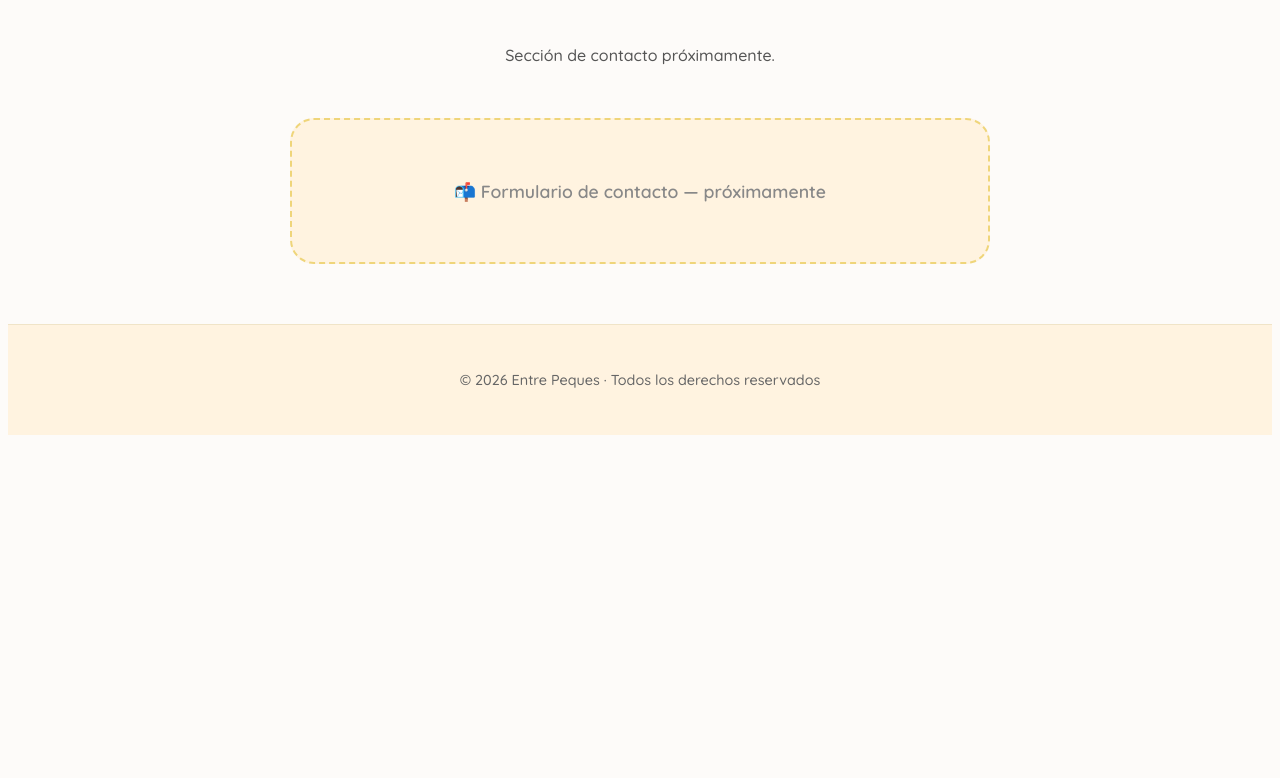
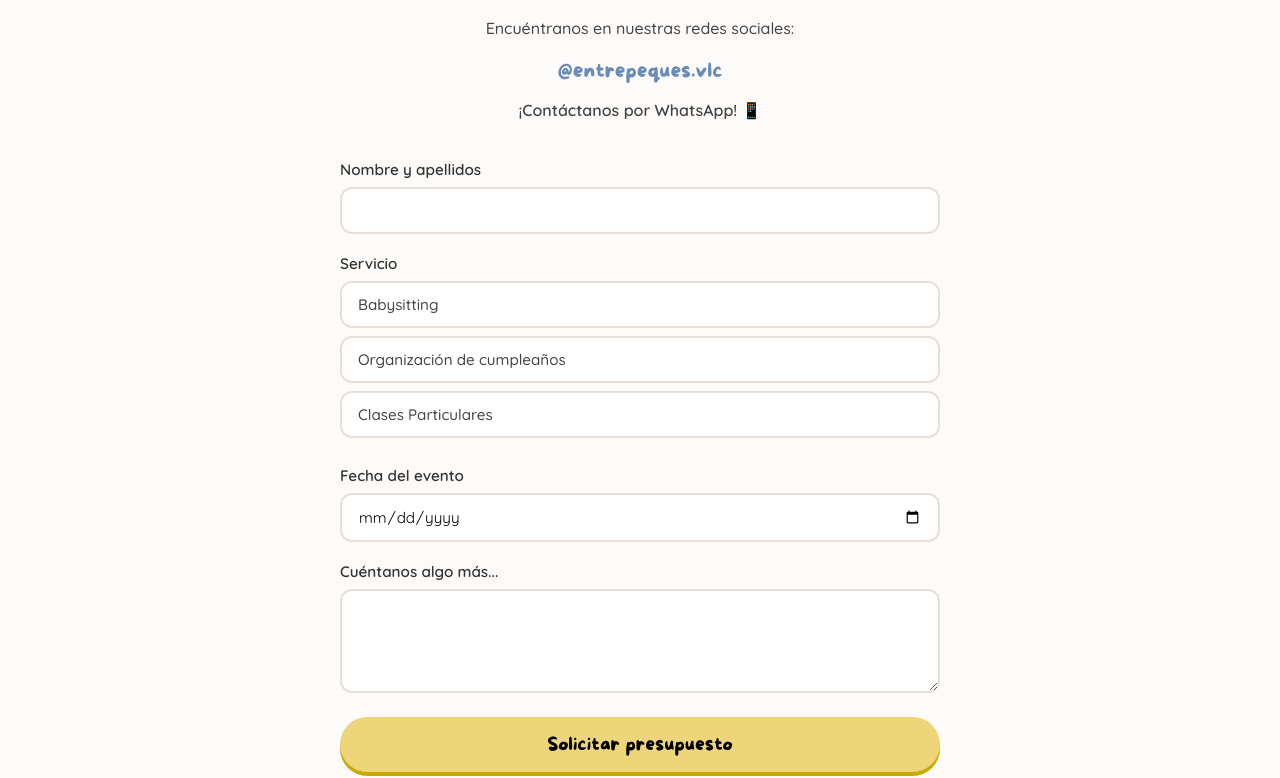
Before and after one commit to nachomc-cell/entrepeques, a Next.js app: page / in a window 1280 px wide. Shown: the part 3423-4201 px from the top of the page. Before the commit the page ends 3866 px from the top, so only its background shows below. Built offline with nearby package versions, Linux system fonts and the light colour scheme.

Commit message:
formulario

```diff
--- a/components/Contacto.tsx
+++ b/components/Contacto.tsx
@@ -1,5 +1,19 @@
 "use client";
+import { useState } from "react";
+
 export default function Contacto() {
+  const [servicio, setServicio] = useState("");
+  const [pack, setPack] = useState("");
+  const [nombre, setNombre] = useState("");
+  const [fecha, setFecha] = useState("");
+  const [mensaje, setMensaje] = useState("");
+
+  const handleWhatsApp = () => {
+    const texto = `Hola Entre Peques! Me llamo ${nombre} y me interesa el servicio de *${servicio}*.${pack ? `\nPack de referencia: *${pack}*.` : ""}${fecha ? `\nFecha del evento: *${fecha}*.` : ""}\n${mensaje ? `\n${mensaje}` : ""}`;
+    const url = `https://wa.me/34611577230?text=${encodeURIComponent(texto)}`;
+    window.open(url, "_blank");
+  };
+
   return (
     <section
       id="contacto"
@@ -8,51 +22,179 @@ export default function Contacto() {
         padding: "80px 24px 60px",
       }}
     >
-      <div
-        style={{
-          maxWidth: "700px",
-          margin: "0 auto",
-          textAlign: "center",
-        }}
-      >
+      <div style={{ maxWidth: "600px", margin: "0 auto" }}>
+
         <h2
           style={{
-            fontFamily: "'Baloo 2', cursive",
+            fontFamily: "'MoreSugar', cursive",
             fontSize: "clamp(2rem, 4vw, 3rem)",
-            fontWeight: 800,
-            marginBottom: "20px",
-            color: "#000",
+            fontWeight: 400,
+            textAlign: "center",
+            marginBottom: "16px",
+            color: "#6a8cb8",
           }}
         >
           Contacto
         </h2>
-        <p
+
+        {/* Redes sociales */}
+        <div style={{ textAlign: "center", marginBottom: "40px" }}>
+          <p style={{ fontFamily: "'Quicksand', sans-serif", fontWeight: 500, fontSize: "1rem", color: "#444", marginBottom: "6px" }}>
+            Encuéntranos en nuestras redes sociales:
+          </p>
+          <p style={{ fontFamily: "'MoreSugar', cursive", fontSize: "1.3rem", color: "#6a8cb8", marginBottom: "12px" }}>
+            @entrepeques.vlc
+          </p>
+          <p style={{ fontFamily: "'Quicksand', sans-serif", fontWeight: 600, fontSize: "1rem", color: "#444" }}>
+            ¡Contáctanos por WhatsApp! 📱
+          </p>
+        </div>
+
+        {/* Formulario */}
+        <div style={{ display: "flex", flexDirection: "column", gap: "20px" }}>
+
+          {/* Nombre */}
+          <div>
+            <label style={{ fontFamily: "'Quicksand', sans-serif", fontWeight: 600, fontSize: "0.95rem", color: "#333", display: "block", marginBottom: "8px" }}>
+              Nombre y apellidos
+            </label>
+            <input
+              type="text"
+              onChange={(e) => setNombre(e.target.value)}
               style={{
+                width: "100%",
+                padding: "12px 16px",
+                borderRadius: "12px",
+                border: "2px solid #e8e0d8",
+                fontFamily: "'Quicksand', sans-serif",
+                fontSize: "0.95rem",
+                backgroundColor: "#fff",
+                outline: "none",
+              }}
+            />
+          </div>
+
+          {/* Servicio */}
+          <div>
+            <label style={{ fontFamily: "'Quicksand', sans-serif", fontWeight: 600, fontSize: "0.95rem", color: "#333", display: "block", marginBottom: "8px" }}>
+              Servicio
+            </label>
+            {["Babysitting", "Organización de cumpleaños", "Clases Particulares"].map((s) => (
+              <div
+                key={s}
+                onClick={() => { setServicio(s); setPack(""); }}
+                style={{
+                  padding: "12px 16px",
+                  borderRadius: "12px",
+                  border: `2px solid ${servicio === s ? "#6a8cb8" : "#e8e0d8"}`,
+                  backgroundColor: servicio === s ? "#eef3fa" : "#fff",
                   fontFamily: "'Quicksand', sans-serif",
                   fontWeight: 500,
-            fontSize: "1rem",
-            color: "#555",
-            marginBottom: "48px",
-            lineHeight: 1.7,
+                  fontSize: "0.95rem",
+                  color: servicio === s ? "#6a8cb8" : "#444",
+                  cursor: "pointer",
+                  marginBottom: "8px",
+                  transition: "all 0.2s",
                 }}
               >
-          Sección de contacto próximamente.
-        </p>
+                {s}
+              </div>
+            ))}
+          </div>
 
-        {/* Placeholder box */}
+          {/* Packs — solo si cumpleaños */}
+          {servicio === "Organización de cumpleaños" && (
+            <div>
+              <label style={{ fontFamily: "'Quicksand', sans-serif", fontWeight: 600, fontSize: "0.95rem", color: "#333", display: "block", marginBottom: "8px" }}>
+                Paquete de referencia
+              </label>
+              {["Pack básico", "Pack completo", "Pack temático"].map((p) => (
                 <div
+                  key={p}
+                  onClick={() => setPack(p)}
                   style={{
-            backgroundColor: "#fff3e0",
-            border: "2px dashed #efd57a",
-            borderRadius: "24px",
-            padding: "60px 40px",
-            color: "#888",
+                    padding: "12px 16px",
+                    borderRadius: "12px",
+                    border: `2px solid ${pack === p ? "#6a8cb8" : "#e8e0d8"}`,
+                    backgroundColor: pack === p ? "#eef3fa" : "#fff",
                     fontFamily: "'Quicksand', sans-serif",
-            fontWeight: 600,
-            fontSize: "1.1rem",
+                    fontWeight: 500,
+                    fontSize: "0.95rem",
+                    color: pack === p ? "#6a8cb8" : "#444",
+                    cursor: "pointer",
+                    marginBottom: "8px",
+                    transition: "all 0.2s",
                   }}
                 >
-          📬 Formulario de contacto — próximamente
+                  {p}
+                </div>
+              ))}
+            </div>
+          )}
+
+          {/* Fecha */}
+          <div>
+            <label style={{ fontFamily: "'Quicksand', sans-serif", fontWeight: 600, fontSize: "0.95rem", color: "#333", display: "block", marginBottom: "8px" }}>
+              Fecha del evento
+            </label>
+            <input
+              type="date"
+              onChange={(e) => setFecha(e.target.value)}
+              style={{
+                width: "100%",
+                padding: "12px 16px",
+                borderRadius: "12px",
+                border: "2px solid #e8e0d8",
+                fontFamily: "'Quicksand', sans-serif",
+                fontSize: "0.95rem",
+                backgroundColor: "#fff",
+                outline: "none",
+              }}
+            />
+          </div>
+
+          {/* Mensaje */}
+          <div>
+            <label style={{ fontFamily: "'Quicksand', sans-serif", fontWeight: 600, fontSize: "0.95rem", color: "#333", display: "block", marginBottom: "8px" }}>
+              Cuéntanos algo más...
+            </label>
+            <textarea
+              rows={4}
+              onChange={(e) => setMensaje(e.target.value)}
+              style={{
+                width: "100%",
+                padding: "12px 16px",
+                borderRadius: "12px",
+                border: "2px solid #e8e0d8",
+                fontFamily: "'Quicksand', sans-serif",
+                fontSize: "0.95rem",
+                backgroundColor: "#fff",
+                outline: "none",
+                resize: "vertical",
+              }}
+            />
+          </div>
+
+          {/* Botón */}
+          <button
+            onClick={handleWhatsApp}
+            style={{
+              backgroundColor: "#efd57a",
+              color: "#000",
+              fontFamily: "'MoreSugar', cursive",
+              fontSize: "1.2rem",
+              fontWeight: 400,
+              padding: "16px",
+              borderRadius: "50px",
+              border: "none",
+              cursor: "pointer",
+              width: "100%",
+              boxShadow: "0 4px 0px #c9a800",
+            }}
+          >
+            Solicitar presupuesto
+          </button>
+
         </div>
       </div>
     </section>
```
Lines whose indentation alone changed are shown as unchanged.
